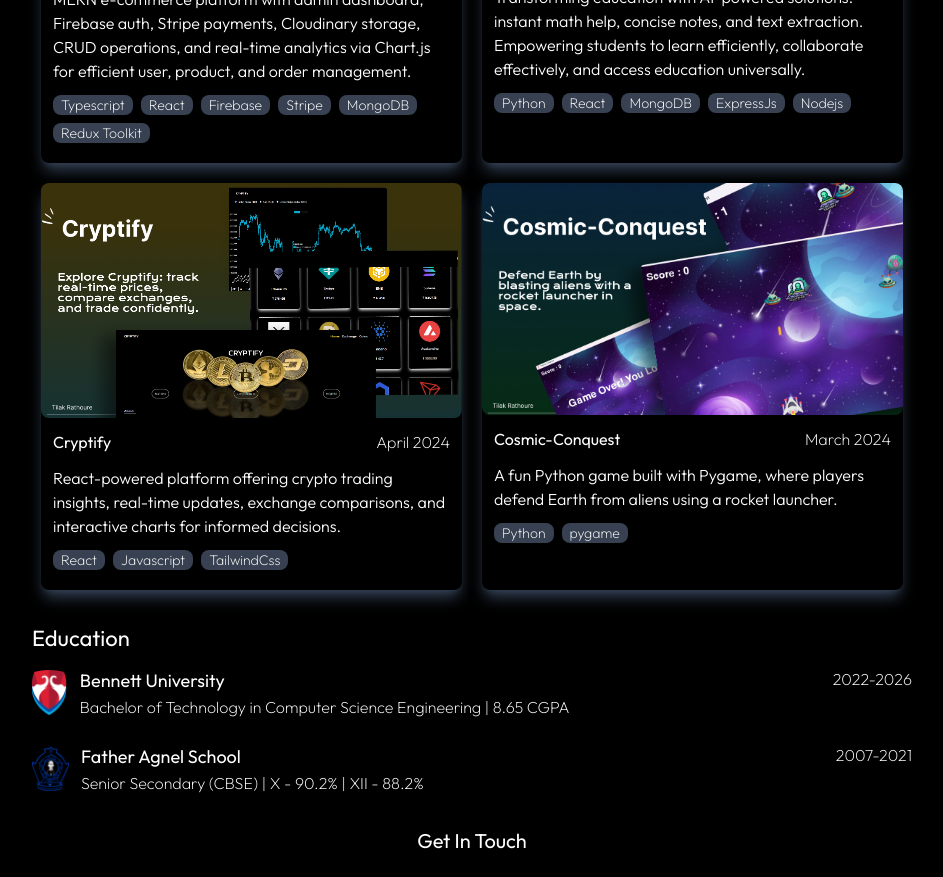
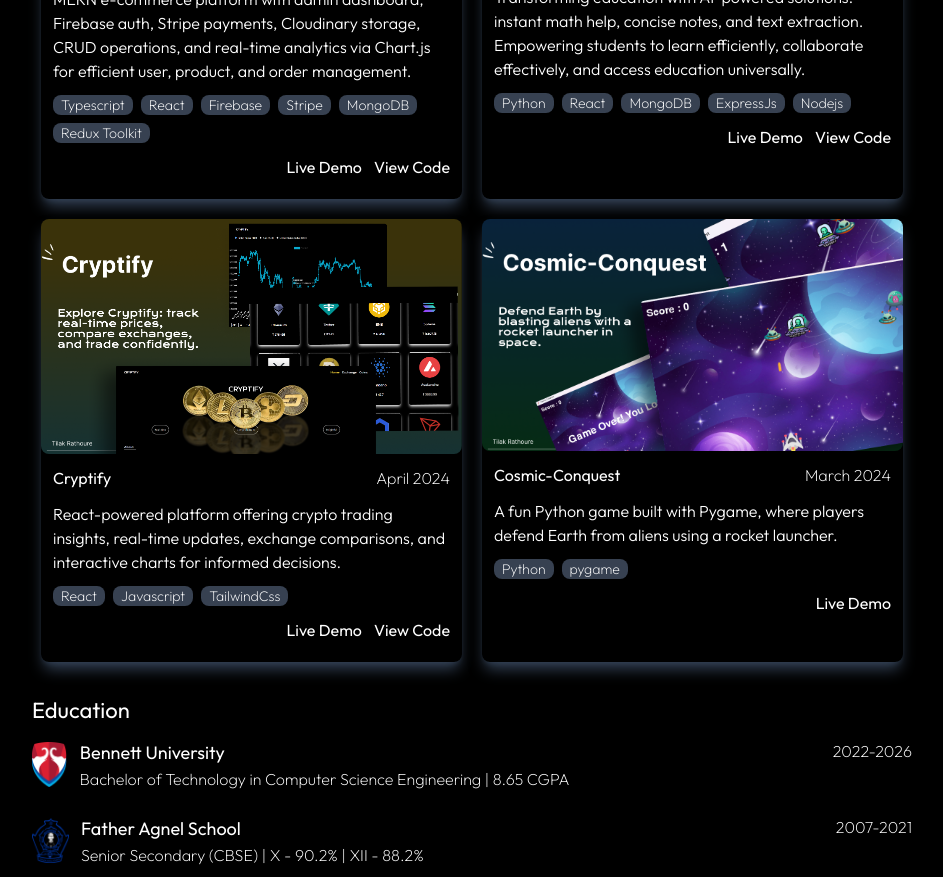
Before and after one commit to TilakRathoure/portfolio-website, a Next.js app: page / in a window 1280 px wide. Shown: the part 1240-2117 px from the top of the page, without its empty margins (168-1111 px from the left). Built offline with nearby package versions, Linux system fonts and the light colour scheme; a web font is replaced by a local one.

Commit message:
add links

```diff
--- a/app/components/Contactform.tsx
+++ b/app/components/Contactform.tsx
@@ -84,7 +84,7 @@
       <h1 className="relative text-xl my-8 mb-[70px]">
         <div className="absolute -right-[130px] sm:-right-[170px] top-[50px] flex gap-2">
           {icons.map((e, i) => (
-            <a href={e.link} key={i}>
+            <a href={e.link} key={i} target="_blank">
             <e.icon size={30} />
             </a>
           ))}
--- a/app/components/Projects.tsx
+++ b/app/components/Projects.tsx
@@ -4,12 +4,11 @@
 import cryptify from "../../assets/crypto.png";
 import Image, { StaticImageData } from "next/image";
 import python from "../../assets/cosmic.png";
-import shop from "../../assets/Screenshot 2025-08-09 022940.png"
+import shop from "../../assets/Screenshot 2025-08-09 022940.png";
 import Contextfirst from "../Theme";
 
 const Projects = () => {
-
-  const {mode}= useContext(Contextfirst)!;
+  const { mode } = useContext(Contextfirst)!;
   interface Projects {
     name: string;
     about: string;
@@ -33,9 +32,9 @@
         { name: "Typescript" },
         { name: "React" },
         { name: "Firebase" },
-        {name:"Stripe"},
+        { name: "Stripe" },
         { name: "MongoDB" },
-        {name: "Redux Toolkit"}
+        { name: "Redux Toolkit" },
       ],
     },
     {
@@ -45,9 +44,9 @@
       date: "September 2024",
       code: "https://github.com/TilakRathoure/EzShiksha",
       link: "https://ez-shiksha.vercel.app/",
-      image:ezshiksha,
+      image: ezshiksha,
       tech: [
-        {name:"Python"},
+        { name: "Python" },
         { name: "React" },
         { name: "MongoDB" },
         { name: "ExpressJs" },
@@ -76,10 +75,7 @@
       code: "https://github.com/TilakRathoure/Cosmic-Conquest",
       link: "https://github.com/TilakRathoure/Cosmic-Conquest",
       image: python,
-      tech: [
-        { name: "Python" },
-        { name: "pygame" },
-      ],
+      tech: [{ name: "Python" }, { name: "pygame" }],
     },
   ];
 
@@ -88,28 +84,54 @@
       <h1 className="text-[20px] flex items-center gap-5 text-center mb-4">
         Projects{" "}
         <span>
-          <a href="https://github.com/TilakRathoure">
-          <FaGithubSquare size={30} />
+          <a target="_blank" href="https://github.com/TilakRathoure">
+            <FaGithubSquare size={30} />
           </a>
         </span>
       </h1>
       <div className="flex justify-center gap-5 mb-0 flex-wrap w-full">
         {projects.map((e, i) => (
-          <a key={i} href={e.link} className={`${mode==="light"? ("") : (" shadow-slate-700")} shadow-lg rounded-lg w-full sm:w-[48%] pb-2 max-w-[421px]`}>
+          <a target="_blank"
+            key={i}
+            href={e.link}
+            className={`${
+              mode === "light" ? "" : " shadow-slate-700"
+            } shadow-lg rounded-lg w-full sm:w-[48%] pb-2 max-w-[421px]`}
+          >
             <Image
               src={e.image}
               className="w-full object-cover lg:object-top rounded-lg"
               alt="projects"
             />
             <div className="flex flex-col gap-3 w-full p-3">
-              <h1 className="relative">{e.name}<p className="absolute right-0 top-0 font-extralight">{e.date}</p></h1>
+              <h1 className="relative">
+                {e.name}
+                <p className="absolute right-0 top-0 font-extralight">
+                  {e.date}
+                </p>
+              </h1>
               <p className="font-light">{e.about}</p>
               <div className="flex gap-2 flex-wrap">
                 {e.tech.map((e, i) => (
-                  <div key={i} className={` text-sm font-extralight rounded-lg px-2  ${mode!="dark"? "bg-gray-200" :"bg-gray-700"}`}>
+                  <div
+                    key={i}
+                    className={` text-sm font-extralight rounded-lg px-2  ${
+                      mode != "dark" ? "bg-gray-200" : "bg-gray-700"
+                    }`}
+                  >
                     {e.name}
                   </div>
                 ))}
+              </div>
+              <div className="w-full flex justify-end gap-3">
+                <a href={e.link} target="_blank">
+                  Live Demo
+                </a>
+                {e.name !== "Cosmic-Conquest" && (
+                  <a href={e.code} target="_blank">
+                    View Code
+                  </a>
+                )}
               </div>
             </div>
           </a>
```
